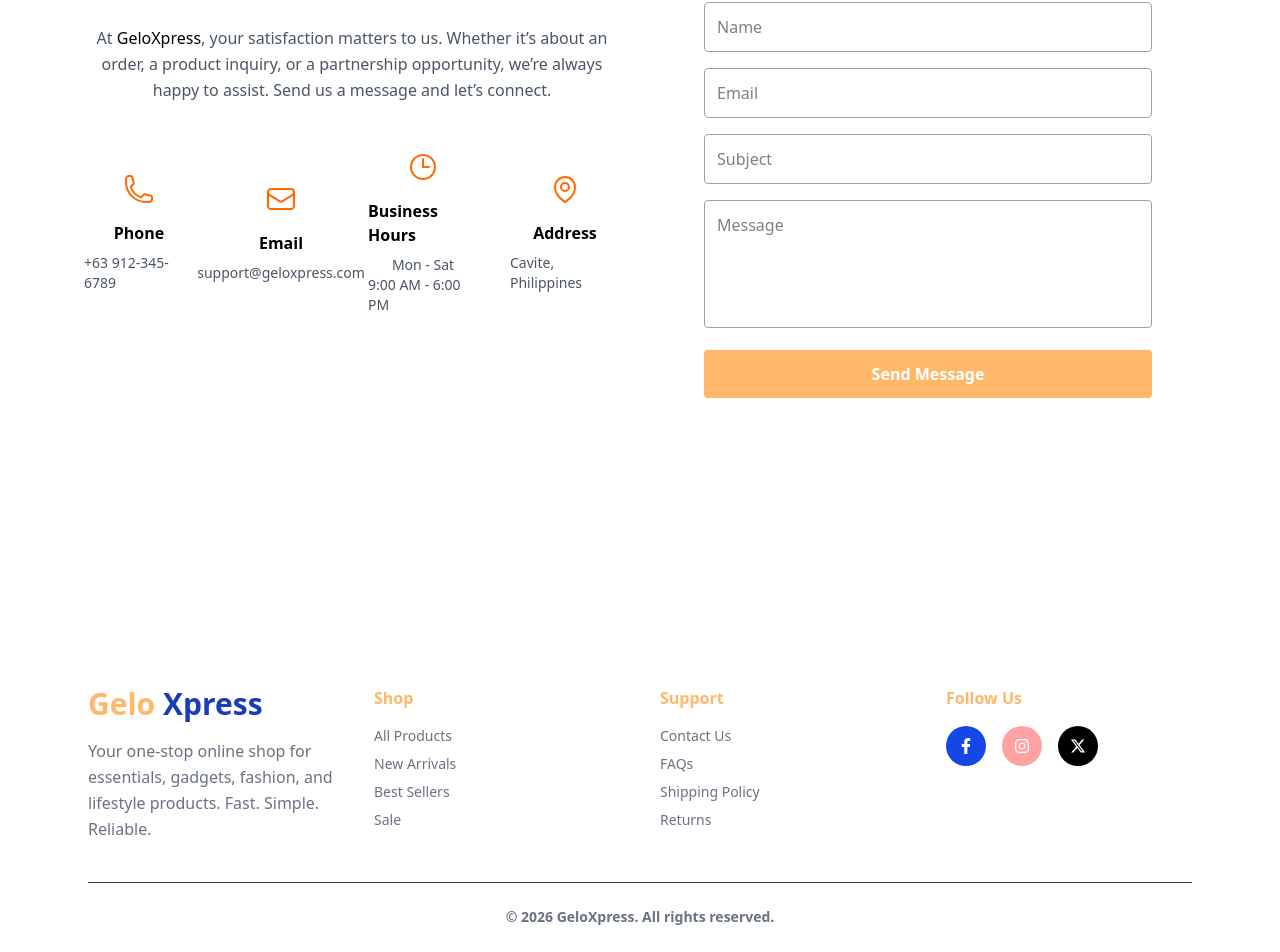
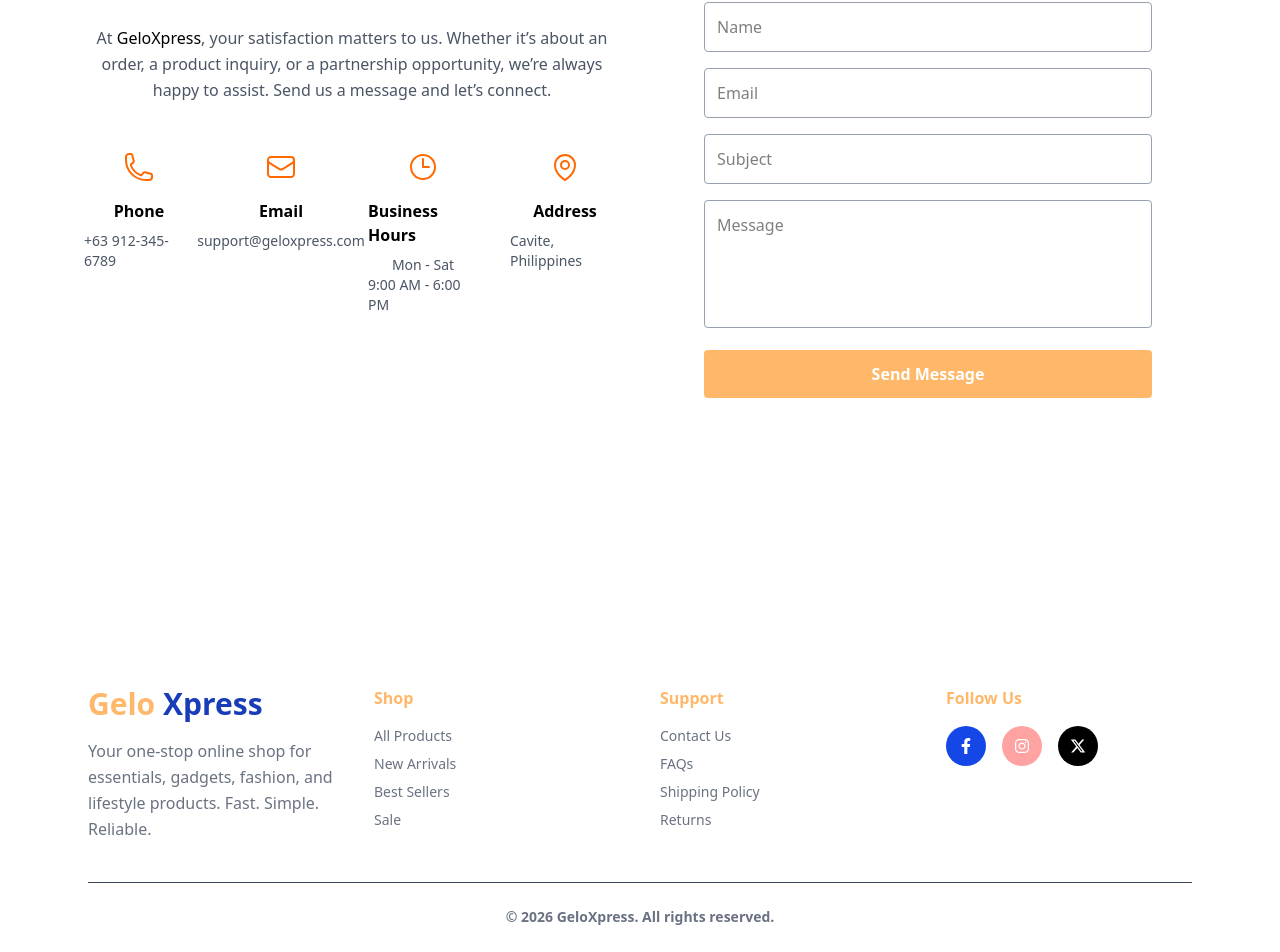
Before and after one commit to gelo-dev/gelo-xpress-ecommerce-web, a React (Vite) app in the folder client/: page / in a window 1280 px wide. Shown: the part 5573-6525 px from the top of the page. Built offline with nearby package versions, Linux system fonts and the light colour scheme.

Commit message:
finished Landing page

```diff
--- a/client/src/components/AboutUsComponents/ratingsSection.jsx
+++ b/client/src/components/AboutUsComponents/ratingsSection.jsx
@@ -1,6 +1,7 @@
 import ratings from "./JavaScript/ratings"
 import { useRef } from "react";
 import { ChevronLeftIcon, ChevronRightIcon ,StarIcon  } from "@heroicons/react/24/solid";
+import Reveal from "../animations/revealAnimation"
 
 
 
@@ -36,10 +37,16 @@
     return(
         <section className="h-[60vh] md:h-[70vh] relative">
             <div className="flex flex-col gap-5">
+                <Reveal>
                         <h2 className="text-3xl md:text-7xl mb-3 font-bold text-center text-orange-300">
                             Loved by Our Customers
                         </h2>
+                </Reveal>
+
+                <Reveal delay={0.2}>
                     <p className=" text-center text-lg md:text-2xl font-light">See why shoppers keep coming back.</p>
+                </Reveal>
+
 
                 <button
                     onClick={() => scroll("left")}
@@ -61,9 +68,11 @@
                     ref={scrollRef}
                     className="flex gap-8  h-50 md:h-65 w-full overflow-x-auto p-2 no-scrollbar scroll-smooth ">
                         {ratings.map((item,index)=>(
+
                                 <div
                                 key={index}
                                 className={ratingCardStyle}>
+                                    <Reveal delay={index * 0.1}>
                                         <div className="flex flex-col  h-50 gap-2 md:gap-2 p-5
                                     justify-center shadow-lg bg-gray-100
                                     rounded-2xl border border-gray-100 md:border-gray-50">
@@ -106,6 +115,8 @@
 
 
                                         </div>
+                                    </Reveal>
+
 
                                 </div>
                         ))}
--- a/client/src/components/Header/header.jsx
+++ b/client/src/components/Header/header.jsx
@@ -77,7 +77,10 @@
                     <ContactSection />
 
             </div>
-                <FooterSection/>
+                <Reveal>
+                  <FooterSection/>
+                </Reveal>
+
           </div>
 
 
--- a/client/src/components/contactComponents/contactInformation.jsx
+++ b/client/src/components/contactComponents/contactInformation.jsx
@@ -4,6 +4,7 @@
   ClockIcon,
   MapPinIcon,
 } from "@heroicons/react/24/outline";
+import Reveal from "../animations/revealAnimation";
 
 export default function ContactInfoSection() {
     return (
@@ -12,41 +13,48 @@
 
 
                 <div className="text-center max-w-3xl mx-auto mb-12">
-
+                    <Reveal>
                             <p className="text-gray-600 leading-relaxed">
                             At <span className="font-medium text-black">GeloXpress</span>,
                             your satisfaction matters to us.
                             Whether it’s about an order, a product inquiry, or a partnership opportunity,
                             we’re always happy to assist. Send us a message and let’s connect.
                             </p>
+                    </Reveal>
+
                 </div>
 
 
                 <div className="grid grid-cols-1 sm:grid-cols-2 lg:grid-cols-4 gap-8">
 
-
+                <Reveal delay={0.1}>
                     <div className=" flex flex-col justify-center items-center ">
                         <PhoneIcon className="w-8 h-8 text-orange-500 mb-4" />
                         <h3 className="font-semibold mb-2">Phone</h3>
                         <p className="text-gray-600 text-sm">+63 912-345-6789</p>
                     </div>
+                </Reveal>
 
 
+                <Reveal delay={0.2}>
                     <div className="flex flex-col justify-center items-center">
                         <EnvelopeIcon className="w-8 h-8 text-orange-500 mb-4" />
                         <h3 className="font-semibold mb-2">Email</h3>
                         <p className="text-gray-600 text-sm">support@geloxpress.com</p>
                     </div>
 
+                </Reveal>
 
+                <Reveal  delay={0.3}>
                     <div className="flex flex-col justify-center items-center">
                         <ClockIcon className="w-8 h-8 text-orange-500 mb-4" />
                         <h3 className="font-semibold mb-2">Business Hours</h3>
                         <p className="text-gray-600 text-sm">Mon - Sat</p>
                         <p className="text-gray-600 text-sm">9:00 AM - 6:00 PM</p>
                     </div>
+                </Reveal>
 
-
+                <Reveal  delay={0.4}>
                     <div className="flex flex-col justify-center items-center">
                         <MapPinIcon className="w-8 h-8 text-orange-500 mb-4" />
                         <h3 className="font-semibold mb-2">Address</h3>
@@ -55,6 +63,18 @@
                         </p>
                     </div>
 
+                </Reveal>
+
+
+
+
+
+
+
+
+
+
+
                 </div>
             </div>
         </section>
--- a/client/src/components/contactComponents/messageUs.jsx
+++ b/client/src/components/contactComponents/messageUs.jsx
@@ -1,4 +1,5 @@
 import { useState } from "react";
+
 
 export default function MessageUsSection() {
   const [formData, setFormData] = useState({
--- a/client/src/pages/Contact.jsx
+++ b/client/src/pages/Contact.jsx
@@ -1,20 +1,28 @@
 import MessageUsSection from "../components/contactComponents/messageUs"
 import ContactInformationSection from "../components/contactComponents/contactInformation"
+import Reveal from "../components/animations/revealAnimation"
 
 export default function ContactSection(){
     return(
         <section id="contact" className="min-h-screen">
             <div className="flex justify-center">
-                <h1 className="flex text-center text-5xl md:text-7xl font-extrabold text-orange-300">Get in Touch Today.</h1>
+                <Reveal>
+                    <h1 className="flex text-center text-5xl md:text-7xl font-extrabold text-orange-300">Get in Touch Today.</h1>
+                </Reveal>
+
             </div>
             <div className="flex flex-col-reverse md:flex-row mt-10 items-center justify-center ">
                 <div className=" w-full p-4 md:p-0  md:w-1/2">
                     <ContactInformationSection/>
                 </div>
-                <div className=" p-4 md:p-0 w-full md:w-1/2">
-                    <MessageUsSection/>
-                </div>
 
+
+                    <div className=" p-4 md:p-0 w-full md:w-1/2">
+                        <Reveal  delay={0.5}>
+                                <MessageUsSection/>
+                        </Reveal>
+
+                    </div>
             </div>
 
         </section>
```
Lines whose indentation alone changed are shown as unchanged.
